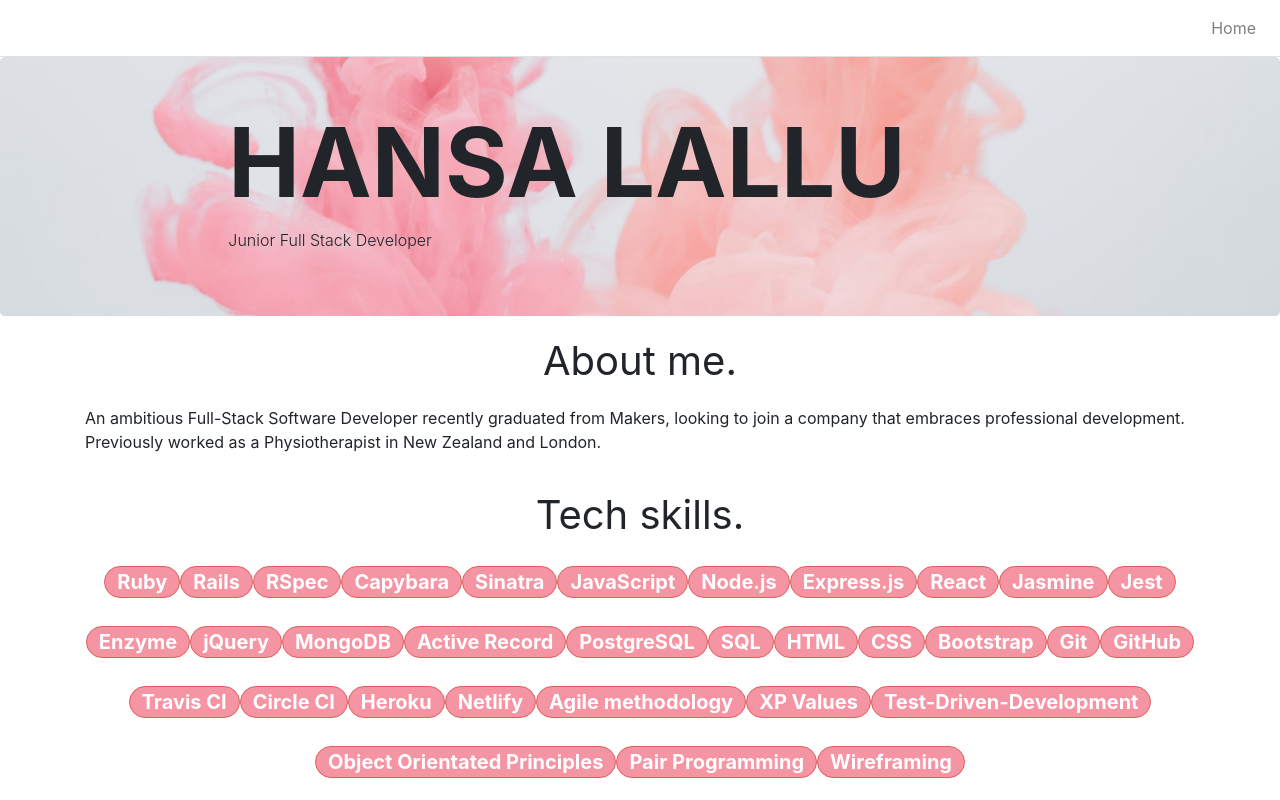
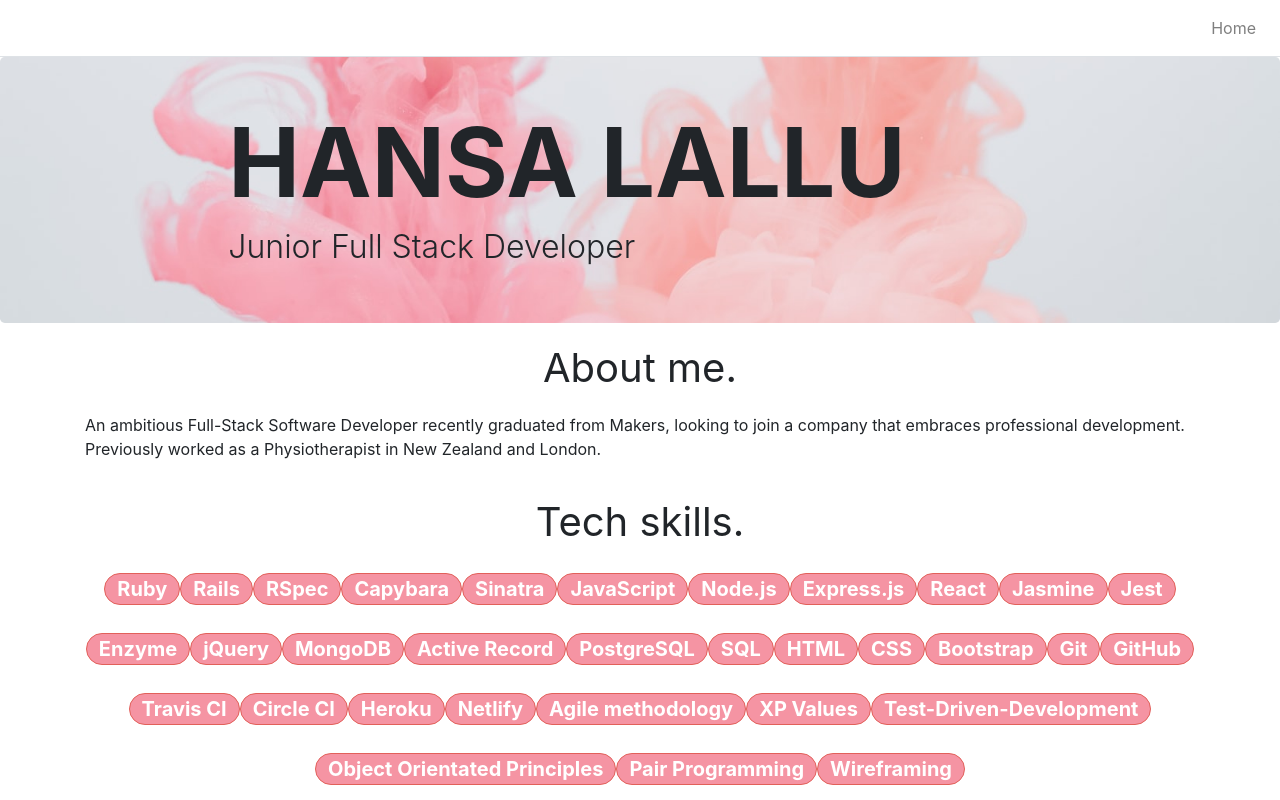
Before and after one commit to hansa-lallu/portfolio, a React (Create React App) app: page / in a window 1280 px wide. Shown: the top 800 px of the page. Built offline with nearby package versions, Linux system fonts and the light colour scheme.

Commit message:
removed sass content

```diff
--- a/src/components/Hero.js
+++ b/src/components/Hero.js
@@ -12,7 +12,7 @@ function Hero(props) {
         <Row className="justify-content-center py-5">
           <Col md={8} sm={12}>
             { props.title && <h1 className="display-1 font-weight-bolder ">{props.title} </h1>}
-            { props.subTitle && <p className="display-8 font-weight-light">{props.subTitle} </p>}
+            { props.subTitle && <h2 className="display-8 font-weight-light">{props.subTitle} </h2>}
           </Col>
         </Row>
       </Container>
--- a/src/index.css
+++ b/src/index.css
@@ -69,25 +69,3 @@ code {
   color: rgb(225, 101, 96);
   padding: 10px 15px;
 }
-
-html {
-  font-size: 1rem;
-}
-
-@include media-breakpoint-up(sm) {
-  html {
-    font-size: 1.2rem;
-  }
-}
-
-@include media-breakpoint-up(md) {
-  html {
-    font-size: 1.4rem;
-  }
-}
-
-@include media-breakpoint-up(lg) {
-  html {
-    font-size: 1.6rem;
-  }
-}
```
